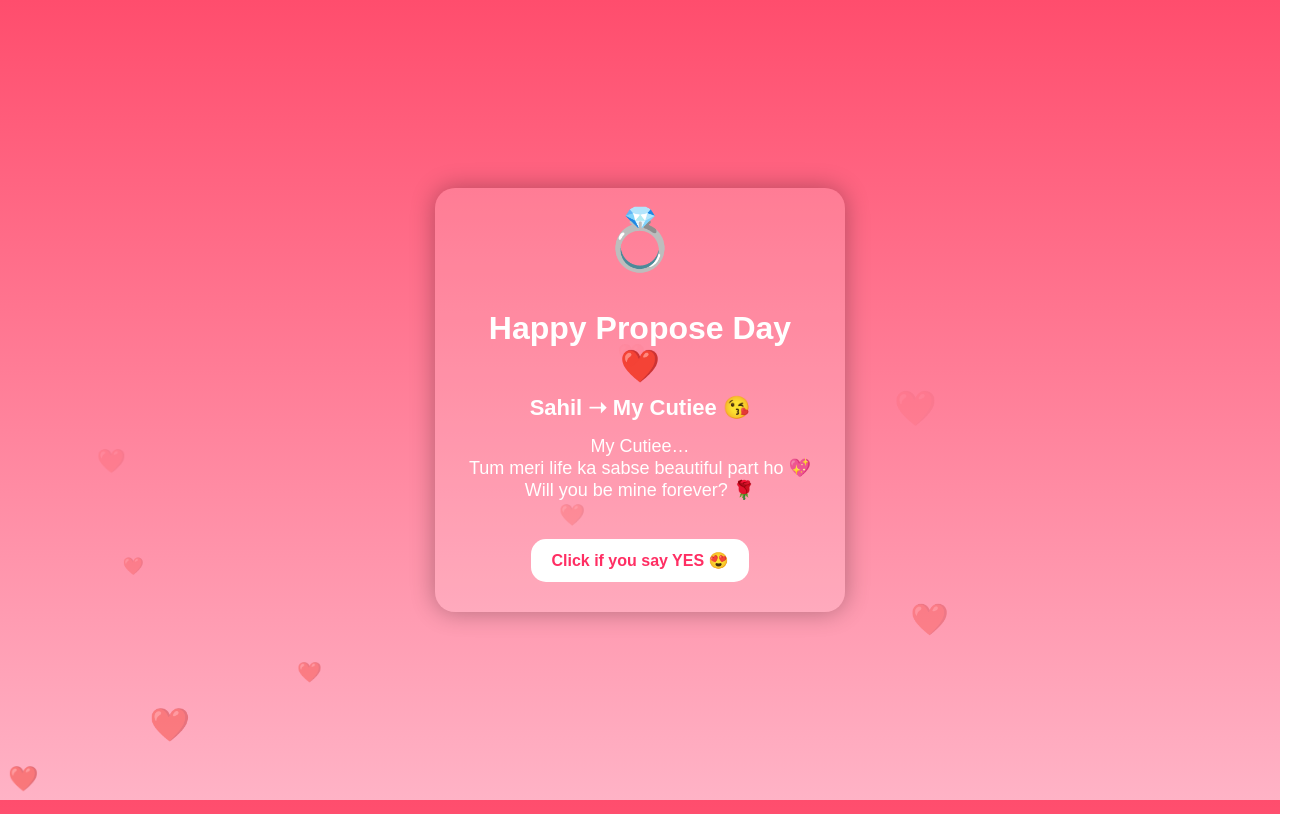
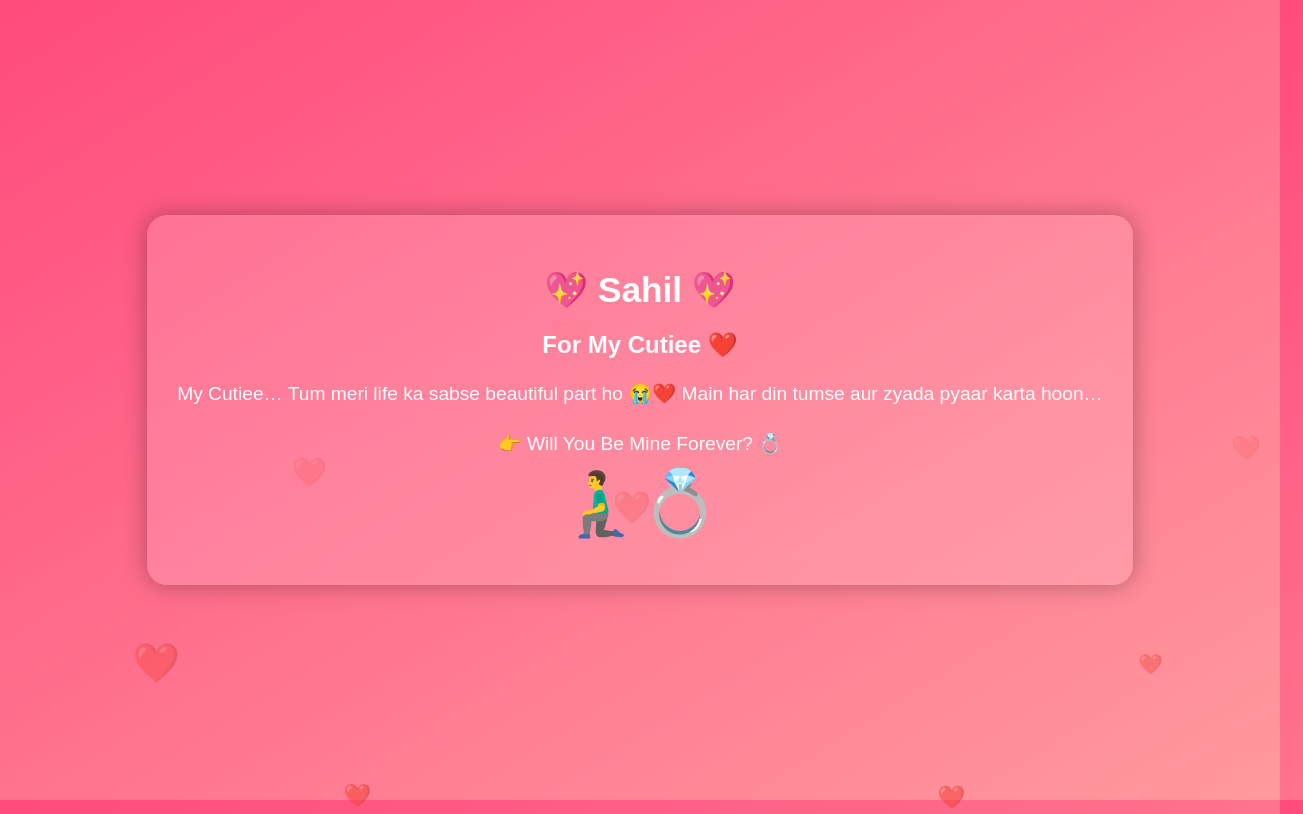
Before and after one commit to snehalchhabria-lang/propose-day, a plain HTML site: page index.html in a window 1280 px wide. Shown: the top 814 px of the page, 1303 px wide, since content can reach past the window. Drawn offline with Linux system fonts and the light colour scheme.

Commit message:
Update index.html

```diff
--- a/index.html
+++ b/index.html
@@ -3,15 +3,16 @@
 <head>
   <meta charset="UTF-8">
   <meta name="viewport" content="width=device-width, initial-scale=1.0">
-  <title>Happy Propose Day ❤️</title>
+  <title>Proposal For My Cutiee ❤️</title>
 
   <style>
     body {
       margin: 0;
-      font-family: Arial, sans-serif;
+      padding: 0;
       height: 100vh;
       overflow: hidden;
-      background: linear-gradient(to bottom, #ff4d6d, #ffb3c6);
+      font-family: "Poppins", sans-serif;
+      background: linear-gradient(to bottom right, #ff4b7d, #ff9a9e);
       display: flex;
       justify-content: center;
       align-items: center;
@@ -23,27 +24,29 @@
       background: rgba(255, 255, 255, 0.15);
       padding: 30px;
       border-radius: 20px;
+      backdrop-filter: blur(10px);
       box-shadow: 0 0 25px rgba(0,0,0,0.3);
-      max-width: 350px;
+      max-width: 90%;
     }
 
     h1 {
-      font-size: 32px;
+      font-size: 2.2rem;
       margin-bottom: 10px;
     }
 
     h2 {
-      font-size: 22px;
-      margin: 10px 0;
+      font-size: 1.5rem;
+      margin-bottom: 20px;
     }
 
     p {
-      font-size: 18px;
-      margin-top: 15px;
+      font-size: 1.2rem;
+      line-height: 1.6;
     }
 
     .ring {
-      font-size: 60px;
+      font-size: 4rem;
+      margin-top: 20px;
       animation: bounce 1.5s infinite;
     }
 
@@ -55,66 +58,50 @@
     /* Hearts Animation */
     .heart {
       position: absolute;
-      color: white;
+      color: pink;
       font-size: 20px;
-      animation: floatUp 5s linear infinite;
+      animation: floatUp 6s linear infinite;
     }
 
     @keyframes floatUp {
       0% {
-        transform: translateY(100vh);
+        transform: translateY(100vh) scale(1);
         opacity: 1;
       }
       100% {
-        transform: translateY(-10vh);
+        transform: translateY(-10vh) scale(1.5);
         opacity: 0;
       }
-    }
-
-    button {
-      margin-top: 20px;
-      padding: 12px 20px;
-      border: none;
-      border-radius: 15px;
-      background: white;
-      color: #ff2e63;
-      font-size: 16px;
-      font-weight: bold;
-      cursor: pointer;
-    }
-
-    button:hover {
-      background: #ffe6ea;
     }
   </style>
 </head>
 
 <body>
 
-  <!-- Background Music -->
+  <!-- Romantic Song -->
   <audio autoplay loop>
     <source src="https://www.soundhelix.com/examples/mp3/SoundHelix-Song-1.mp3" type="audio/mp3">
   </audio>
 
   <div class="box">
-    <div class="ring">💍</div>
-    <h1>Happy Propose Day ❤️</h1>
-
-    <h2>Sahil ➝ My Cutiee 😘</h2>
+    <h1>💖 Sahil 💖</h1>
+    <h2>For My Cutiee ❤️</h2>
 
     <p>
-      My Cutiee…<br>
-      Tum meri life ka sabse beautiful part ho 💖<br>
-      Will you be mine forever? 🌹
+      My Cutiee…
+      Tum meri life ka sabse beautiful part ho 😭❤️
+      Main har din tumse aur zyada pyaar karta hoon…
     </p>
 
-    <button onclick="alert('She said YES 💍❤️')">
-      Click if you say YES 😍
-    </button>
+    <p>
+      👉 Will You Be Mine Forever? 💍
+    </p>
+
+    <div class="ring">🧎‍♂️💍</div>
   </div>
 
-  <!-- Floating Hearts Script -->
   <script>
+    // Floating Hearts Generator
     function createHeart() {
       const heart = document.createElement("div");
       heart.classList.add("heart");
@@ -122,12 +109,13 @@
 
       heart.style.left = Math.random() * 100 + "vw";
       heart.style.fontSize = Math.random() * 20 + 15 + "px";
+      heart.style.animationDuration = Math.random() * 3 + 4 + "s";
 
       document.body.appendChild(heart);
 
       setTimeout(() => {
         heart.remove();
-      }, 5000);
+      }, 6000);
     }
 
     setInterval(createHeart, 300);
```
